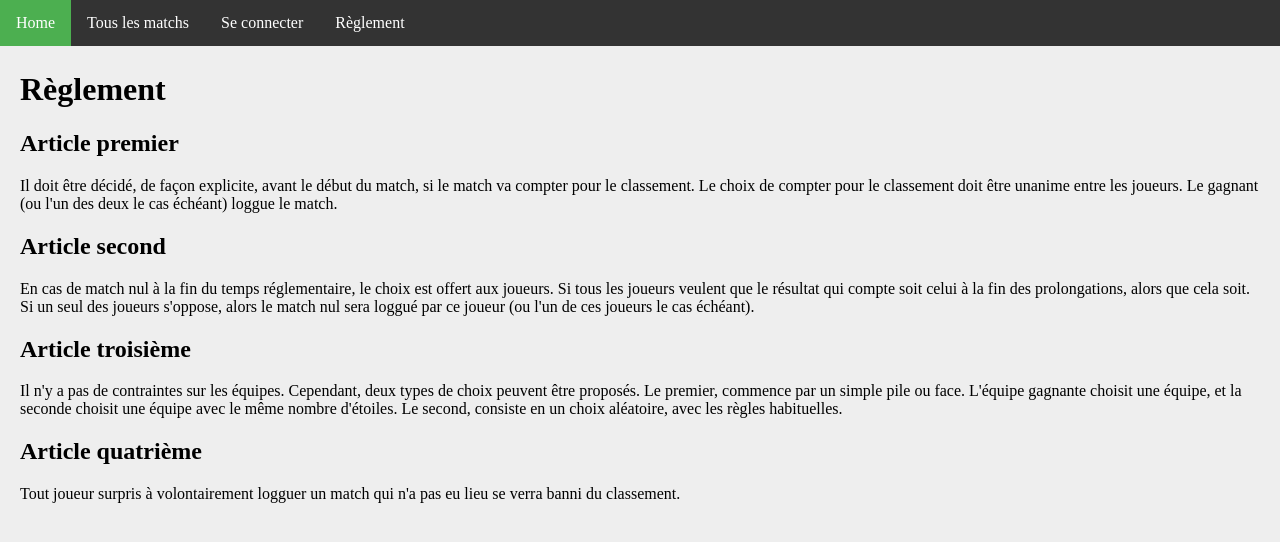
After one commit to fandejuni/fifa, a Django app: page /reglement/ in a window 1280 px wide. The commit adds this page. Shown: the top 542 px of the page. Run offline with Django 3.2, Linux system fonts and the light colour scheme.

Commit message:
Added règlement

```diff
--- a/ranking/templates/base.html
+++ b/ranking/templates/base.html
@@ -10,6 +10,7 @@
 <body>
 
 <ul>
+
     <li><a class="menu" href="{% url 'index' %}">Home</a></li>
     <li><a href="{% url 'matchs'%}" class="menu">Tous les matchs</a></li>
 
@@ -19,6 +20,8 @@
     {% else %}
         <li><a class="menu" href="{% url 'login' %}">Se connecter</a></li>
     {% endif %}
+
+    <li><a href="{% url 'reglement'%}" class="menu">Règlement</a></li>
 
 </ul>
 
--- /dev/null
+++ b/ranking/templates/reglement.html
@@ -0,0 +1,18 @@
+{% extends 'base.html' %}
+{% block body %}
+
+<h1>Règlement</h1>
+
+<h2>Article premier</h2>
+<p>Il doit être décidé, de façon explicite, avant le début du match, si le match va compter pour le classement. Le choix de compter pour le classement doit être unanime entre les joueurs. Le gagnant (ou l'un des deux le cas échéant) loggue le match.</p>
+
+<h2>Article second</h2>
+<p>En cas de match nul à la fin du temps réglementaire, le choix est offert aux joueurs. Si tous les joueurs veulent que le résultat qui compte soit celui à la fin des prolongations, alors que cela soit. Si un seul des joueurs s'oppose, alors le match nul sera loggué par ce joueur (ou l'un de ces joueurs le cas échéant).</p>
+
+<h2>Article troisième</h2>
+<p>Il n'y a pas de contraintes sur les équipes. Cependant, deux types de choix peuvent être proposés. Le premier, commence par un simple pile ou face. L'équipe gagnante choisit une équipe, et la seconde choisit une équipe avec le même nombre d'étoiles. Le second, consiste en un choix aléatoire, avec les règles habituelles.</p>
+
+<h2>Article quatrième</h2>
+<p>Tout joueur surpris à volontairement logguer un match qui n'a pas eu lieu se verra banni du classement.</p>
+
+{% endblock %}
--- a/ranking/urls.py
+++ b/ranking/urls.py
@@ -13,5 +13,6 @@ urlpatterns = [
     url(r'^logout/$', auth_views.logout, {'next_page': '/'}, name='logout'),
     url(r'^recalculate/$', views.recalculate, name='recalculate'),
     url(r'^matchs/$', views.all_matchs, name='matchs'),
+    url(r'^reglement/$', views.reglement, name='reglement'),
     url(r'^$', views.index, name='index'),
 ]
--- a/ranking/views.py
+++ b/ranking/views.py
@@ -1,5 +1,8 @@
 from django.shortcuts import render, get_object_or_404, redirect
 from .models import *
+
+def reglement(request):
+    return render(request, 'reglement.html')
 
 def annuler_match(request, match_id):
     m = get_object_or_404(MatchSimple, pk=match_id)
```
Also changed, not shown: db.sqlite3.
